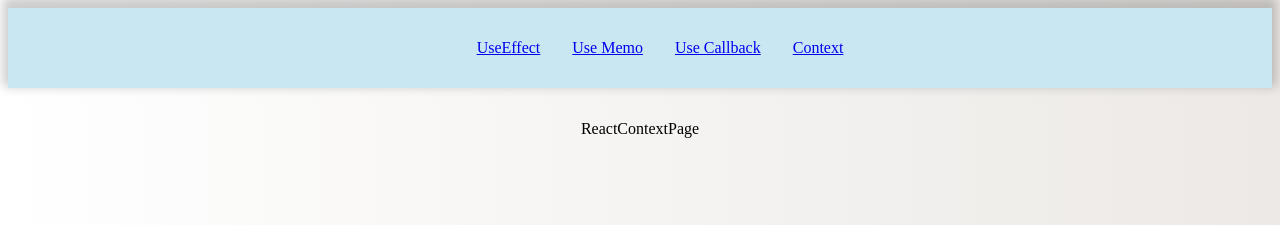
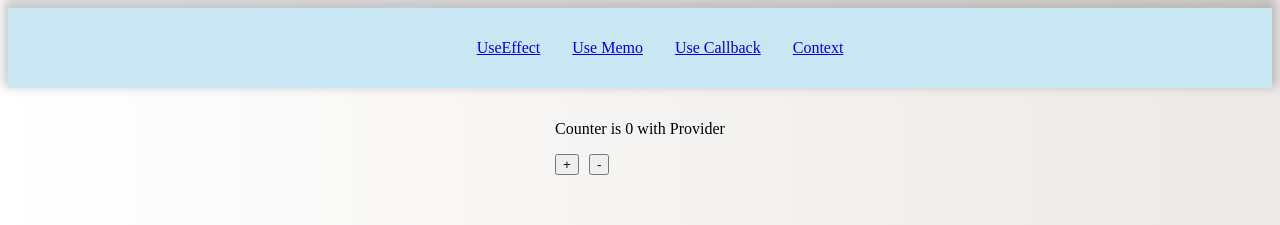
Before and after one commit to jorgejimenez98/simple-react-core-test, a React (Vite) app: page /context in a window 1280 px wide. Shown: the top 225 px of the page. Built offline with nearby package versions, Linux system fonts and the light colour scheme; the HTML template or start-up script is replaced by a standard one.

Commit message:
feat: added context page

```diff
--- a/src/App.tsx
+++ b/src/App.tsx
@@ -2,6 +2,7 @@ import { BrowserRouter as Router, Route, Routes, Link } from 'react-router-dom';
 
 import './assets/styles/main.scss'
 import { UseCallbackPage, UseEffectPage, UseMemoPage, ReactContextPage } from './components';
+import { CounterProvider } from './context/ContextProvider';
 
 function App() {
   return (
@@ -19,12 +20,14 @@ function App() {
         </header>
 
         <main>
+            <CounterProvider>
               <Routes>
                 <Route path="/" Component={UseEffectPage} />
                 <Route path="/use-memo" Component={UseMemoPage} />
                 <Route path="/use-callback" Component={UseCallbackPage} />
                   <Route path="/context" Component={ReactContextPage} />
               </Routes>
+            </CounterProvider>
         </main>
 
         <footer>
--- a/src/components/ReactContextPage.tsx
+++ b/src/components/ReactContextPage.tsx
@@ -1,8 +1,19 @@
 import React from 'react'
+import { useCounter } from '../context/CounterContext'
 
 const ReactContextPage: React.FC = () => {
+  const { count, increment, decrement } = useCounter()
+
   return (
-    <div>ReactContextPage</div>
+    <div className='page'>
+      {/* Text */}
+      <span>Counter is {count} with Provider</span>
+
+      <div className='btns'>
+        <button onClick={increment}>+</button>
+        <button onClick={decrement}>-</button>
+      </div>
+    </div>
   )
 }
 
--- /dev/null
+++ b/src/context/ContextProvider.tsx
@@ -0,0 +1,19 @@
+import React, { useState, ReactNode } from 'react';
+import CounterContext from './CounterContext';
+
+interface CounterProviderProps {
+  children: ReactNode;
+}
+
+export const CounterProvider: React.FC<CounterProviderProps> = ({ children }) => {
+  const [count, setCount] = useState(0);
+
+  const increment = () => setCount((prevCount) => prevCount + 1);
+  const decrement = () => setCount((prevCount) => prevCount - 1);
+
+  return (
+    <CounterContext.Provider value={{ count, increment, decrement }}>
+      {children}
+    </CounterContext.Provider>
+  );
+};
--- /dev/null
+++ b/src/context/CounterContext.tsx
@@ -0,0 +1,22 @@
+import { createContext, useContext } from 'react';
+
+interface CounterContextType {
+    count: number
+    increment: () => void
+    decrement: () => void
+}
+
+const CounterContext = createContext<CounterContextType | null>(null)
+
+// eslint-disable-next-line react-refresh/only-export-components
+export const useCounter = (): CounterContextType  => {
+    const context = useContext(CounterContext)
+
+    if (!context) {
+        throw new Error('Counter Context is not defined')
+    }
+
+    return context
+}
+
+export default CounterContext
```
Lines whose indentation alone changed are shown as unchanged.
